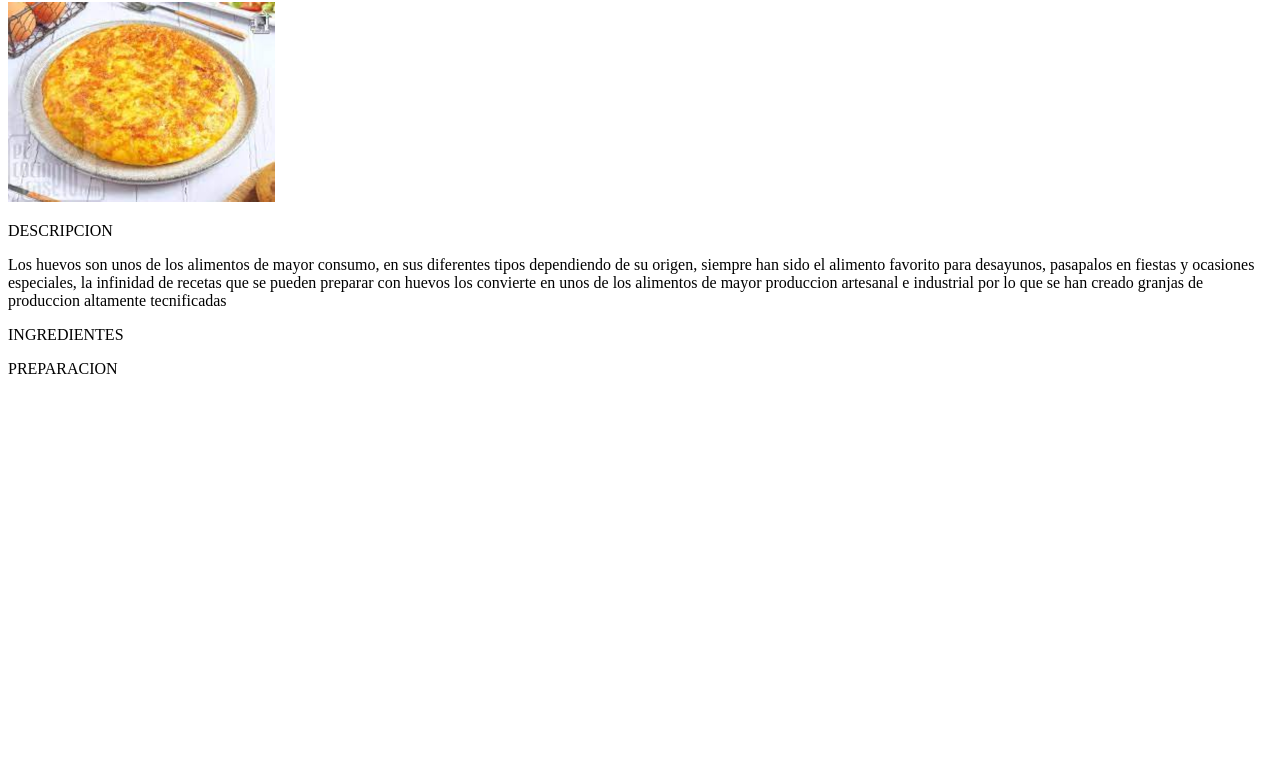
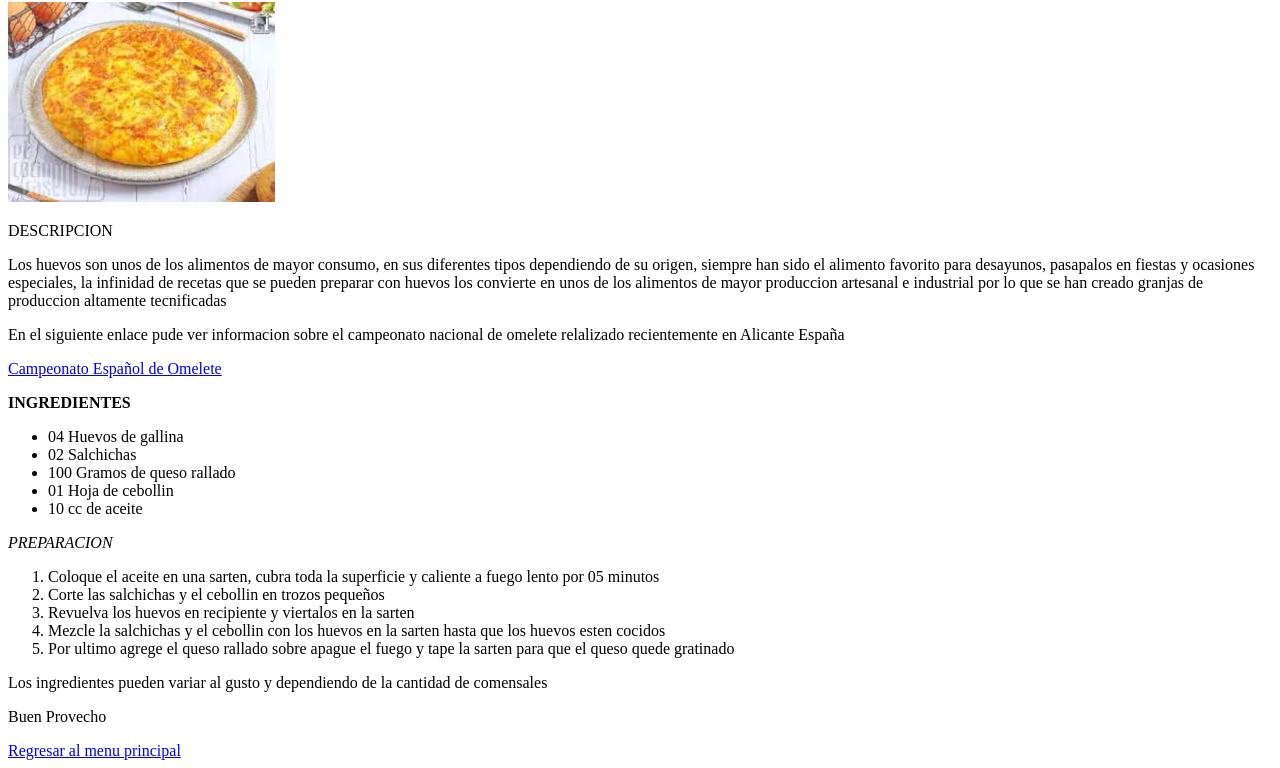
Before and after one commit to JoseAndradeG/odin-recipes, a plain HTML site: page recipes/tortilla.html in a window 1280 px wide. Shown: the part 78-846 px from the top of the page. Before the commit the page ends 800 px from the top, so only its background shows below. Drawn offline with Linux system fonts and the light colour scheme.

Commit message:
Adicionando Receta tortilla.html completo

```diff
--- a/recipes/tortilla.html
+++ b/recipes/tortilla.html
@@ -1,10 +1,12 @@
 <!DOCTYPE html>
 <html lang="en">
+
 <head>
     <meta charset="UTF-8">
     <meta name="viewport" content="width=device-width, initial-scale=1.0">
     <title>Tortilla</title>
 </head>
+
 <body>
     <h1>Omelete</h1>
     <img src="./receta tortilla.png" alt="Plato de receta Omelette">
@@ -14,8 +16,32 @@
         ocasiones especiales, la infinidad de recetas que se pueden preparar con huevos los convierte
         en unos de los alimentos de mayor produccion artesanal e industrial por lo que se han creado
         granjas de produccion altamente tecnificadas</P>
-    <p>INGREDIENTES</p>
-    <P>PREPARACION</P>
+    <p> En el siguiente enlace pude ver informacion sobre el campeonato nacional de omelete relalizado
+        recientemente en Alicante España</p>
+    <a href="https://www.traveler.es/articulos/mejor-tortilla-de-patatas-espana-canadio-santander?utm_medium=spainpicks.rd.20231005&utm_source=email&utm_content=article&utm_campaign=email-2022"
+        target="_blank" rel="noopener noreferrer">Campeonato Español de Omelete</a>
 
+    <p><strong>INGREDIENTES</strong></p>
+        <ul>
+            <li> 04 Huevos de gallina</li>
+            <li> 02 Salchichas</li>
+            <li> 100 Gramos de queso rallado</li>
+            <li> 01 Hoja de cebollin</li>
+            <li> 10 cc de aceite </li>
+        </ul>
+
+    <P><em>PREPARACION</em> </P>
+        <ol>
+            <li>Coloque el aceite en una sarten, cubra toda la superficie y caliente a fuego lento por 05 minutos</li>
+            <li>Corte las salchichas y el cebollin en trozos pequeños</li>
+            <li>Revuelva los huevos en recipiente y viertalos en la sarten</li>
+            <li>Mezcle la salchichas y el cebollin con los huevos en la sarten hasta que los huevos esten cocidos</li>
+            <li>Por ultimo agrege el queso rallado sobre apague el fuego y tape la sarten para que el queso quede gratinado</li>
+        </ol>
+    <p> Los ingredientes pueden variar al gusto y dependiendo de la cantidad de comensales</p>
+
+    <p>Buen Provecho</p>
+
+    <a href="../index.html">Regresar al menu principal</a>
 </body>
 </html>
```
Also changed, not shown: recipes/pasta.html (+2 -2 lines). Lines whose indentation alone changed are shown as unchanged.
